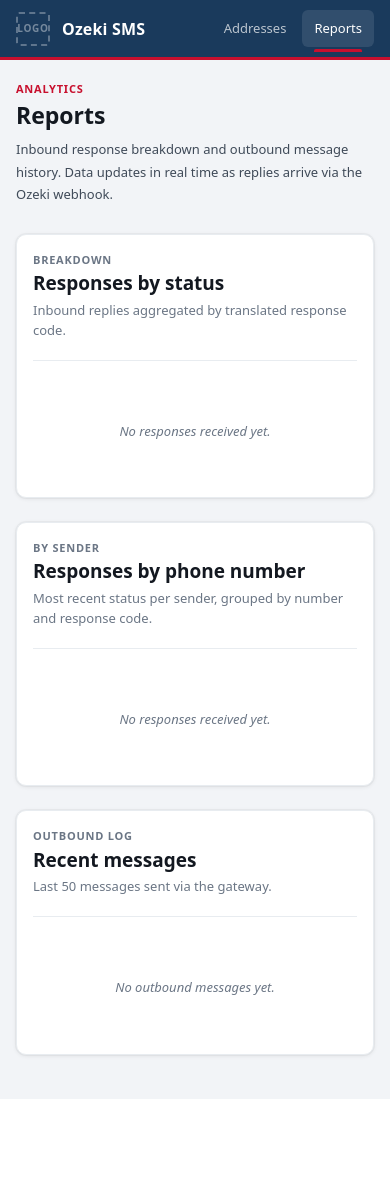
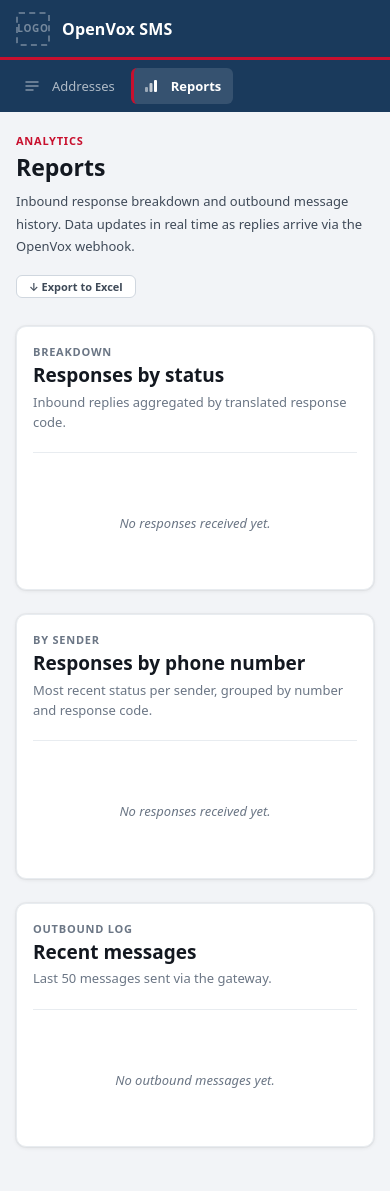
Before and after one commit to raphaelkenyuri/ozeki-sms-portal, a Flask app: page /reports in a window 390 px wide. Before the commit the page ends 1099 px from the top, so only its background shows below. Run offline with Flask 3, Linux system fonts and the light colour scheme; data that the repository does not hold is empty.

Commit message:
feat: replace Ozeki with OpenVox SMS gateway
- Switch outbound send to OpenVox /sendsms JSON API (httpx, trust_env=False
  to bypass corporate proxy)
- Update inbound webhook to /api path with OpenVox native params (from, text)
- Add left sidebar navigation layout
- Add Excel export at GET /reports/export (openpyxl, two sheets)
- Add flash success/error banners after send
- Fix phone-number-direct send bug (onsubmit handler injects hidden address_ref)
- Remove all Ozeki references; update README and skill docs
- Document WSL port-forwarding requirement for OpenVox inbound push

Co-Authored-By: Claude <noreply@anthropic.com>

```diff
--- a/app/config.py
+++ b/app/config.py
@@ -25,6 +25,10 @@ OZEKI_USERNAME   = _get("OZEKI_USERNAME",   "admin")
 OZEKI_PASSWORD   = _get("OZEKI_PASSWORD",   "")
 OZEKI_WEBHOOK_URL = _get("OZEKI_WEBHOOK_URL", "http://localhost:5000/webhook/inbound")
 
+OPENVOX_BASE_URL = _get("OPENVOX_BASE_URL", "http://192.168.150.20")
+OPENVOX_USERNAME = _get("OPENVOX_USERNAME", "smsuser")
+OPENVOX_PASSWORD = _get("OPENVOX_PASSWORD", "")
+
 DB_HOST     = _get("DB_HOST",     "127.0.0.1")
 DB_PORT     = int(_get("DB_PORT", "3306"))
 DB_USER     = _get("DB_USER",     "ozeki_app")
--- a/app/routes/reports.py
+++ b/app/routes/reports.py
@@ -1,4 +1,8 @@
-from flask import Blueprint, render_template
+import io
+
+import openpyxl
+from openpyxl.styles import Font, PatternFill, Alignment
+from flask import Blueprint, render_template, send_file
 
 from app.database import get_db
 
@@ -43,3 +47,89 @@ def reports():
             outbound = cur.fetchall()
 
     return render_template("report.html", by_code=by_code, by_address=by_address, outbound=outbound)
+
+
+@bp.get("/reports/export")
+def export_excel():
+    with get_db() as db:
+        with db.cursor() as cur:
+            cur.execute(
+                """
+                SELECT from_number, raw_message, response_code,
+                       COALESCE(translated_status, 'Unknown') AS translated_status,
+                       received_at
+                FROM inbound_responses
+                ORDER BY received_at DESC
+                """
+            )
+            responses = cur.fetchall()
+
+            cur.execute(
+                """
+                SELECT address_ref, body, ozeki_msg_id, status, sent_at
+                FROM outbound_messages
+                ORDER BY sent_at DESC
+                LIMIT 500
+                """
+            )
+            outbound = cur.fetchall()
+
+    wb = openpyxl.Workbook()
+
+    header_font = Font(bold=True, color="FFFFFF")
+    header_fill = PatternFill("solid", fgColor="1A3A5C")
+    center = Alignment(horizontal="center")
+
+    # Sheet 1: Inbound responses
+    ws1 = wb.active
+    ws1.title = "Inbound Responses"
+    ws1.append(["From Number", "Message", "Response Code", "Status", "Received At"])
+    for cell in ws1[1]:
+        cell.font = header_font
+        cell.fill = header_fill
+        cell.alignment = center
+    for row in responses:
+        ws1.append([
+            row["from_number"],
+            row["raw_message"],
+            row["response_code"],
+            row["translated_status"],
+            str(row["received_at"]) if row["received_at"] else "",
+        ])
+    ws1.column_dimensions["A"].width = 18
+    ws1.column_dimensions["B"].width = 30
+    ws1.column_dimensions["C"].width = 16
+    ws1.column_dimensions["D"].width = 20
+    ws1.column_dimensions["E"].width = 22
+
+    # Sheet 2: Outbound messages
+    ws2 = wb.create_sheet("Outbound Messages")
+    ws2.append(["Recipient", "Message", "Message ID", "Status", "Sent At"])
+    for cell in ws2[1]:
+        cell.font = header_font
+        cell.fill = header_fill
+        cell.alignment = center
+    for row in outbound:
+        ws2.append([
+            row["address_ref"],
+            row["body"],
+            row["ozeki_msg_id"] or "",
+            row["status"] or "",
+            str(row["sent_at"]) if row["sent_at"] else "",
+        ])
+    ws2.column_dimensions["A"].width = 18
+    ws2.column_dimensions["B"].width = 40
+    ws2.column_dimensions["C"].width = 16
+    ws2.column_dimensions["D"].width = 12
+    ws2.column_dimensions["E"].width = 22
+
+    buf = io.BytesIO()
+    wb.save(buf)
+    buf.seek(0)
+
+    return send_file(
+        buf,
+        mimetype="application/vnd.openxmlformats-officedocument.spreadsheetml.sheet",
+        as_attachment=True,
+        download_name="openvox_responses.xlsx",
+    )
--- a/app/static/app.css
+++ b/app/static/app.css
@@ -101,64 +101,74 @@ body {
   text-transform: uppercase;
 }
 
-/* Navigation */
-.app-nav {
+/* ── App shell (sidebar + main) ─────────────────────────────────────────── */
+.app-shell {
+  display: flex;
+  min-height: calc(100vh - var(--header-height));
+}
+
+/* ── Sidebar ────────────────────────────────────────────────────────────── */
+.app-sidebar {
+  width: var(--sidebar-width);
+  flex-shrink: 0;
+  background: var(--color-brand-primary);
+  padding: var(--sp-5) var(--sp-3);
+  display: flex;
+  flex-direction: column;
+  gap: var(--sp-1);
+  position: sticky;
+  top: var(--header-height);
+  height: calc(100vh - var(--header-height));
+  overflow-y: auto;
+}
+
+.sidebar-link {
   display: flex;
   align-items: center;
-  gap: var(--sp-1);
-  margin-left: auto;
-}
-
-.app-nav__link {
-  display: inline-flex;
-  align-items: center;
+  gap: var(--sp-3);
   padding: var(--sp-2) var(--sp-3);
   border-radius: var(--radius-md);
   font-size: var(--font-size-sm);
   font-weight: var(--font-weight-medium);
-  color: rgba(255,255,255,.70);
+  color: rgba(255,255,255,.65);
   text-decoration: none;
   transition: background var(--transition-fast), color var(--transition-fast);
-  position: relative;
 }
 
-.app-nav__link::after {
-  content: '';
-  position: absolute;
-  bottom: -5px;   /* aligns to the 3px accent border on the header bottom */
-  left: var(--sp-3);
-  right: var(--sp-3);
-  height: 3px;
-  background: var(--color-accent);
-  border-radius: 2px 2px 0 0;
-  opacity: 0;
+.sidebar-link__icon {
+  flex-shrink: 0;
+  opacity: .7;
   transition: opacity var(--transition-fast);
 }
 
-.app-nav__link:hover {
+.sidebar-link:hover {
   background: rgba(255,255,255,.10);
   color: var(--color-text-inverse);
 }
 
-.app-nav__link[aria-current="page"] {
+.sidebar-link:hover .sidebar-link__icon { opacity: 1; }
+
+.sidebar-link--active {
+  background: rgba(255,255,255,.12);
   color: var(--color-text-inverse);
-  background: rgba(255,255,255,.10);
+  font-weight: var(--font-weight-semibold);
+  border-left: 3px solid var(--color-accent);
+  padding-left: calc(var(--sp-3) - 3px);
 }
 
-.app-nav__link[aria-current="page"]::after {
-  opacity: 1;
-}
+.sidebar-link--active .sidebar-link__icon { opacity: 1; }
 
-.app-nav__link:focus-visible {
+.sidebar-link:focus-visible {
   outline: 2px solid var(--color-accent);
   outline-offset: 2px;
 }
 
 /* ── Main content ───────────────────────────────────────────────────────── */
 .app-main {
+  flex: 1;
+  min-width: 0;
   max-width: var(--content-max-width);
-  margin: 0 auto;
-  padding: var(--sp-8) var(--sp-6);
+  padding: var(--sp-8) var(--sp-7);
 }
 
 /* ── Page header ────────────────────────────────────────────────────────── */
@@ -615,10 +664,24 @@ code {
 }
 
 /* ── Responsive ─────────────────────────────────────────────────────────── */
+@media (max-width: 800px) {
+  .app-shell          { flex-direction: column; }
+  .app-sidebar        {
+    width: 100%;
+    height: auto;
+    position: static;
+    flex-direction: row;
+    flex-wrap: wrap;
+    padding: var(--sp-2) var(--sp-3);
+    gap: var(--sp-1);
+  }
+  .sidebar-link       { flex: 0 0 auto; }
+  .app-main           { padding: var(--sp-5) var(--sp-4); }
+}
+
 @media (max-width: 680px) {
   .app-header         { padding: 0 var(--sp-4); gap: var(--sp-4); }
   .app-header__context { display: none; }
-  .app-main           { padding: var(--sp-5) var(--sp-4); }
   .card               { padding: var(--sp-4) var(--sp-4); }
   .card__header       { flex-direction: column; gap: var(--sp-3); }
   .stat-row           { grid-template-columns: 1fr 1fr; gap: var(--sp-3); }
--- a/app/static/tokens.css
+++ b/app/static/tokens.css
@@ -100,6 +100,7 @@
   /* ── Layout ────────────────────────────────────────────────────────────── */
   --content-max-width: 1040px;
   --header-height:      60px;
+  --sidebar-width:      220px;
 
   /* ── Shape ─────────────────────────────────────────────────────────────── */
   --radius-sm:  3px;
--- a/app/templates/base.html
+++ b/app/templates/base.html
@@ -3,7 +3,7 @@
 <head>
   <meta charset="UTF-8">
   <meta name="viewport" content="width=device-width, initial-scale=1">
-  <title>{% block title %}Ozeki SMS{% endblock %}</title>
+  <title>{% block title %}OpenVox SMS{% endblock %}</title>
   <link rel="stylesheet" href="{{ url_for('static', filename='tokens.css') }}">
   <link rel="stylesheet" href="{{ url_for('static', filename='app.css') }}">
 </head>
@@ -12,7 +12,7 @@
 <a href="#main-content" class="skip-link">Skip to main content</a>
 
 <header class="app-header" role="banner">
-  <a href="/addresses" class="app-header__brand" aria-label="Ozeki SMS — home">
+  <a href="/addresses" class="app-header__brand" aria-label="OpenVox SMS — home">
     <!--
       LOGO PLACEHOLDER
       Replace this <div> with:
@@ -26,28 +26,48 @@
     -->
     <div class="logo-placeholder" aria-hidden="true">LOGO</div>
     <div class="app-header__wordmark">
-      <span class="app-header__name">Ozeki SMS</span>
+      <span class="app-header__name">OpenVox SMS</span>
       <span class="app-header__context">Field Communication Gateway</span>
     </div>
   </a>
+</header>
 
-  <nav class="app-nav" aria-label="Primary navigation">
+<div class="app-shell">
+
+  <nav class="app-sidebar" aria-label="Primary navigation">
     <a href="/addresses"
-       class="app-nav__link"
+       class="sidebar-link{% if request.path == '/' or request.path.startswith('/addresses') or request.path.startswith('/messages') %} sidebar-link--active{% endif %}"
        {% if request.path == '/' or request.path.startswith('/addresses') or request.path.startswith('/messages') %}aria-current="page"{% endif %}>
+      <svg class="sidebar-link__icon" aria-hidden="true" width="16" height="16" viewBox="0 0 16 16" fill="none">
+        <path d="M2 4h12M2 8h12M2 12h7" stroke="currentColor" stroke-width="1.5" stroke-linecap="round"/>
+      </svg>
       Addresses
     </a>
     <a href="/reports"
-       class="app-nav__link"
+       class="sidebar-link{% if request.path.startswith('/reports') %} sidebar-link--active{% endif %}"
        {% if request.path.startswith('/reports') %}aria-current="page"{% endif %}>
+      <svg class="sidebar-link__icon" aria-hidden="true" width="16" height="16" viewBox="0 0 16 16" fill="none">
+        <rect x="2" y="9" width="3" height="5" rx="1" fill="currentColor" opacity=".5"/>
+        <rect x="6.5" y="5" width="3" height="9" rx="1" fill="currentColor" opacity=".7"/>
+        <rect x="11" y="2" width="3" height="12" rx="1" fill="currentColor"/>
+      </svg>
       Reports
     </a>
   </nav>
-</header>
 
-<main class="app-main" id="main-content">
-  {% block content %}{% endblock %}
-</main>
+  <main class="app-main" id="main-content">
+    {% with messages = get_flashed_messages(with_categories=true) %}
+      {% for category, message in messages %}
+        <div class="flash-banner flash-banner--{{ category }}" role="alert">
+          <span>{{ message }}</span>
+          <button type="button" class="flash-banner__dismiss" aria-label="Dismiss" onclick="this.parentElement.remove()">×</button>
+        </div>
+      {% endfor %}
+    {% endwith %}
+    {% block content %}{% endblock %}
+  </main>
+
+</div>
 
 </body>
 </html>
--- a/app/templates/report.html
+++ b/app/templates/report.html
@@ -1,5 +1,5 @@
 {% extends "base.html" %}
-{% block title %}Reports — Ozeki SMS{% endblock %}
+{% block title %}Reports — OpenVox SMS{% endblock %}
 {% block content %}
 
 {% set ns = namespace(total=0, safe=0, unsafe=0, out=0) %}
@@ -19,8 +19,13 @@
   <h1 class="page-header__title">Reports</h1>
   <p class="page-header__desc">
     Inbound response breakdown and outbound message history.
-    Data updates in real time as replies arrive via the Ozeki webhook.
+    Data updates in real time as replies arrive via the OpenVox webhook.
   </p>
+  <div style="margin-top:var(--sp-4)">
+    <a href="/reports/export" class="btn btn-outline btn-sm">
+      ↓ Export to Excel
+    </a>
+  </div>
 </div>
 
 <!-- ─── Summary stats ─────────────────────────────────────────────────── -->
@@ -165,7 +170,7 @@
         <tr>
           <th scope="col">Recipient</th>
           <th scope="col">Message</th>
-          <th scope="col">Ozeki ID</th>
+          <th scope="col">OpenVox ID</th>
           <th scope="col">Status</th>
           <th scope="col">Sent at</th>
         </tr>
```
Also changed, not shown: other parts of app/static/app.css (+39 -0 lines), app/ozeki.py (+31 -39 lines), app/routes/messages.py (+8 -5 lines), app/routes/webhook.py (+37 -10 lines), app/templates/index.html (+24 -15 lines), README.md.
